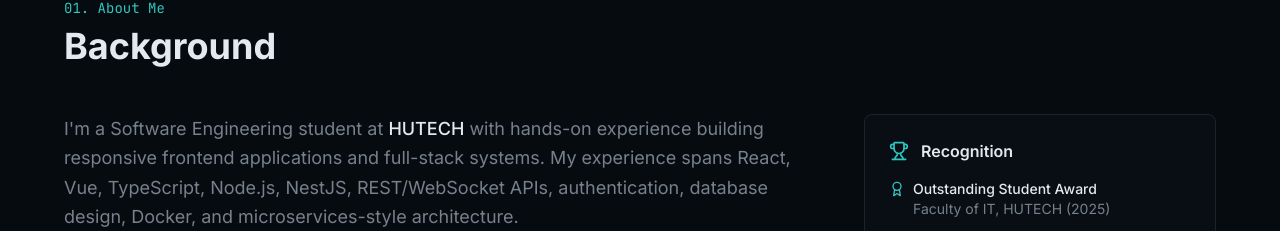
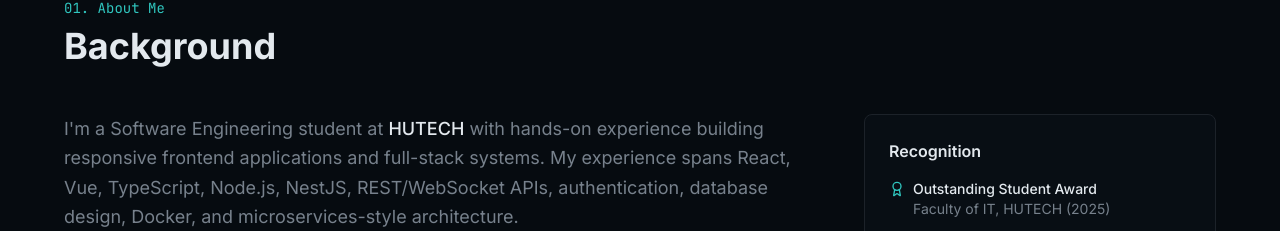
Before and after one commit to DylanNquyen/Portfolio-website, a Next.js app: page / in a window 1280 px wide. Shown: the part 898-1129 px from the top of the page. Built offline with nearby package versions, Linux system fonts and the light colour scheme.

Commit message:
Comment out Trophy component in about.tsx
Commented out the Trophy component in the About section.

```diff
--- a/components/sections/about.tsx
+++ b/components/sections/about.tsx
@@ -78,7 +78,7 @@ export function About() {
           <div className="space-y-6">
             <div className="p-6 rounded-lg border border-border bg-card">
               <div className="flex items-center gap-3 mb-4">
-                <Trophy className="w-5 h-5 text-primary" />
+                {/* <Trophy className="w-5 h-5 text-primary" /> */}
                 <h3 className="font-semibold text-foreground">{t.recognition}</h3>
               </div>
               <ul className="space-y-3 text-sm">
```
